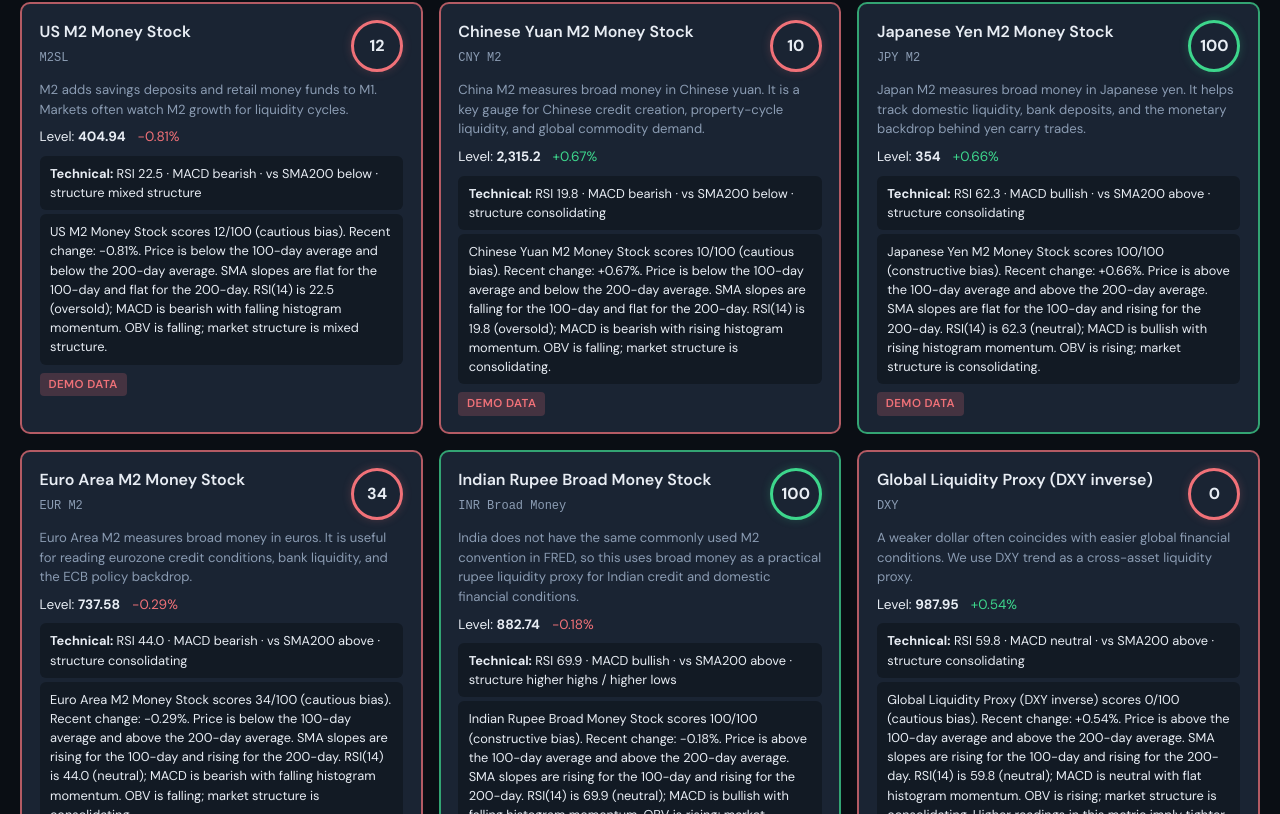
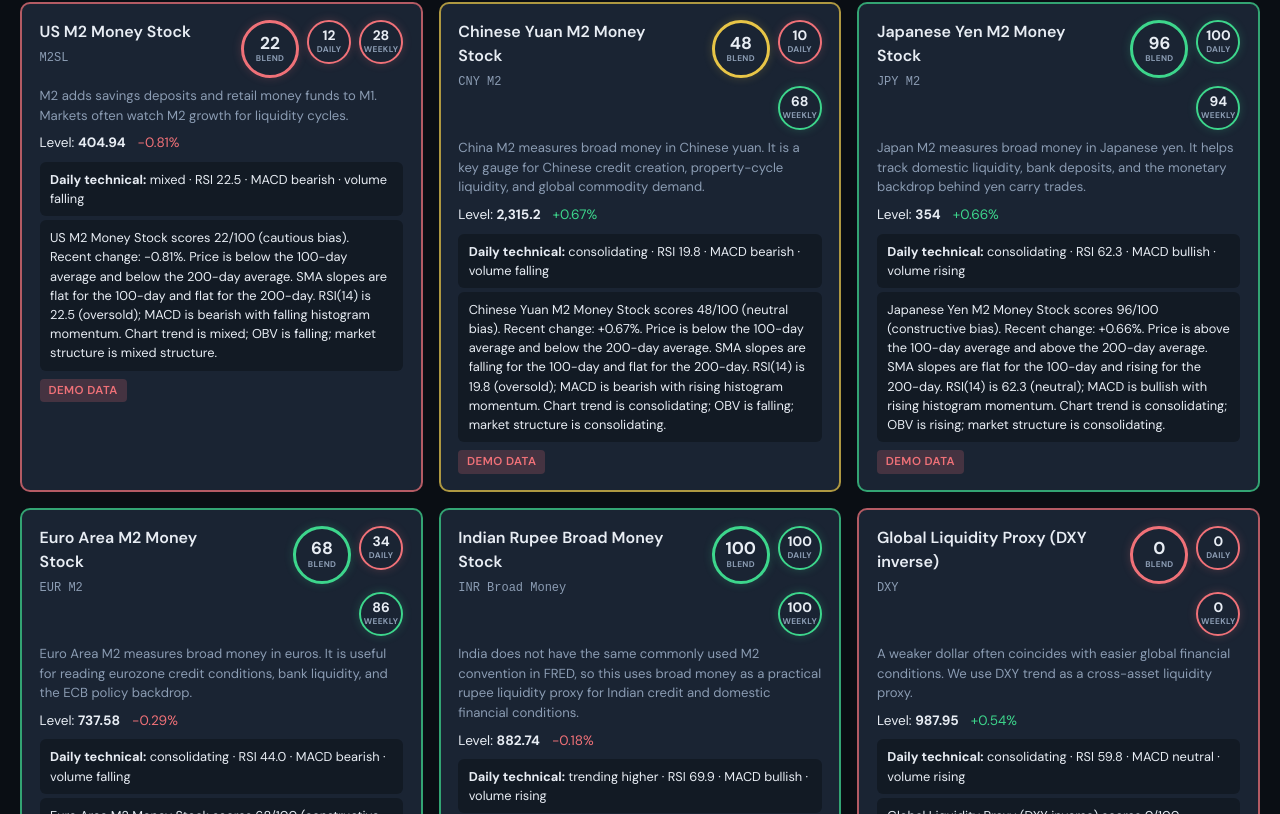
Before and after one commit to oscar121212/global-finance-dashboard, a React (Vite) app: page / in a window 1280 px wide. Shown: the part 1226-2040 px from the top of the page. Built offline with nearby package versions, Linux system fonts and the light colour scheme; no server answers.

Commit message:
Add blended daily and weekly technical scores

```diff
--- a/src/components/DetailPage.tsx
+++ b/src/components/DetailPage.tsx
@@ -202,45 +202,70 @@ function scoreClass(score: number): "strong" | "mid" | "low" {
   return "mid";
 }
 
-function scoreBreakdown(metric: MetricResult): { label: string; value: string }[] {
-  const tech = metric.technical;
+function scoreBreakdown(
+  metric: MetricResult,
+  timeframe: "daily" | "weekly",
+): { label: string; value: string }[] {
+  const tech = timeframe === "daily" ? metric.dailyTechnical : metric.weeklyTechnical;
+  const score = timeframe === "daily" ? metric.dailyScore : metric.weeklyScore;
+  const period = timeframe === "daily" ? "day" : "week";
+  const periodPlural = timeframe === "daily" ? "days" : "weeks";
+  const periodAdverb = timeframe === "daily" ? "daily" : "weekly";
   const items: { label: string; value: string }[] = [
+    {
+      label: "Score timeframe",
+      value:
+        timeframe === "daily"
+          ? "Uses the latest daily closes. SMA100/SMA200 are daily moving averages, SMA slopes compare now vs 20 trading days ago, MACD/RSI are daily, OBV checks recent daily volume, and market structure uses roughly the last 60 trading days."
+          : "Uses weekly closes built from the price history. SMA100/SMA200 are 100-week and 200-week moving averages, SMA slopes compare now vs 20 weeks ago, MACD/RSI are weekly, OBV checks weekly volume, and market structure uses roughly the last 60 weeks.",
+    },
     { label: "Base score", value: "Starts at 50/100" },
     {
-      label: "Price vs 100-day SMA",
+      label: "Chart trend",
+      value:
+        tech.chartTrend === "trending higher"
+          ? "Trending higher: price action and/or moving averages show an upward chart trend"
+          : tech.chartTrend === "trending lower"
+            ? "Trending lower: price action and/or moving averages show a downward chart trend"
+            : tech.chartTrend === "consolidating"
+              ? "Consolidating: price is moving sideways in a relatively tight range"
+              : "Mixed: the signals do not agree strongly enough to call a clean trend",
+    },
+    {
+      label: `Price vs 100-${period} SMA`,
       value:
         tech.vsSma100 === "above"
-          ? "Price above SMA100 adds +10"
+          ? `Price above 100-${period} SMA adds +10`
           : tech.vsSma100 === "below"
-            ? "Price below SMA100 subtracts -10"
-            : "Price near SMA100 adds 0",
+            ? `Price below 100-${period} SMA subtracts -10`
+            : `Price near 100-${period} SMA adds 0`,
     },
     {
-      label: "Price vs 200-day SMA",
+      label: `Price vs 200-${period} SMA`,
       value:
         tech.vsSma200 === "above"
-          ? "Price above SMA200 adds +10"
+          ? `Price above 200-${period} SMA adds +10`
           : tech.vsSma200 === "below"
-            ? "Price below SMA200 subtracts -10"
-            : "Price near SMA200 adds 0",
+            ? `Price below 200-${period} SMA subtracts -10`
+            : `Price near 200-${period} SMA adds 0`,
     },
     {
-      label: "100-day SMA slope",
+      label: `100-${period} SMA slope`,
       value:
         tech.sma100Slope === "rising"
-          ? "Rising SMA100 adds +8"
+          ? `Rising 100-${period} SMA adds +8`
           : tech.sma100Slope === "falling"
-            ? "Falling SMA100 subtracts -8"
-            : `${tech.sma100Slope} SMA100 adds 0`,
+            ? `Falling 100-${period} SMA subtracts -8`
+            : `${tech.sma100Slope} 100-${period} SMA adds 0`,
     },
     {
-      label: "200-day SMA slope",
+      label: `200-${period} SMA slope`,
       value:
         tech.sma200Slope === "rising"
-          ? "Rising SMA200 adds +8"
+          ? `Rising 200-${period} SMA adds +8`
           : tech.sma200Slope === "falling"
-            ? "Falling SMA200 subtracts -8"
-            : `${tech.sma200Slope} SMA200 adds 0`,
+            ? `Falling 200-${period} SMA subtracts -8`
+            : `${tech.sma200Slope} 200-${period} SMA adds 0`,
     },
   ];
 
@@ -270,9 +295,9 @@ function scoreBreakdown(metric: MetricResult): { label: string; value: string }[
     label: "OBV volume confirmation",
     value:
       tech.obvTrend === "rising"
-        ? "Rising OBV adds +8 because volume is confirming accumulation"
+        ? `Rising OBV adds +8 because ${periodAdverb} volume is confirming accumulation`
         : tech.obvTrend === "falling"
-          ? "Falling OBV subtracts -8 because volume is confirming distribution"
+          ? `Falling OBV subtracts -8 because ${periodAdverb} volume is confirming distribution`
           : `${tech.obvTrend} OBV adds 0`,
   });
 
@@ -280,9 +305,9 @@ function scoreBreakdown(metric: MetricResult): { label: string; value: string }[
     label: "Market structure",
     value:
       tech.marketStructure === "higher highs / higher lows"
-        ? "Higher highs and higher lows add +12"
+        ? `Higher highs and higher lows across recent ${periodPlural} add +12`
         : tech.marketStructure === "lower highs / lower lows"
-          ? "Lower highs and lower lows subtract -12"
+          ? `Lower highs and lower lows across recent ${periodPlural} subtract -12`
           : tech.marketStructure === "consolidating"
             ? "Consolidation subtracts -2 until price breaks out"
             : `${tech.marketStructure} adds 0`,
@@ -303,8 +328,8 @@ function scoreBreakdown(metric: MetricResult): { label: string; value: string }[
   }
 
   items.push({
-    label: "Final score",
-    value: `${metric.score}/100 (${scoreLabel(metric.score)})`,
+    label: `${timeframe === "daily" ? "Daily" : "Weekly"} score`,
+    value: `${score}/100 (${scoreLabel(score)})`,
   });
 
   return items;
@@ -372,10 +397,25 @@ function MetricDetail({ metric }: { metric: MetricResult }) {
           <p className="detail-eyebrow">{metric.instrument.category}</p>
           <h1>{metric.instrument.name}</h1>
           <p>{metric.instrument.explanation}</p>
+          <p>
+            Main score blends the weekly trend and daily timing: 65% weekly and
+            35% daily. Weekly carries more weight for the broader setup, while
+            daily keeps shorter-term moves visible.
+          </p>
         </div>
-        <div className={`detail-score ${scoreClass(metric.score)}`}>
-          <span>{metric.score}</span>
-          <small>{scoreLabel(metric.score)} / 100</small>
+        <div style={{ display: "flex", gap: "0.75rem", flexWrap: "wrap" }}>
+          <div className={`detail-score primary ${scoreClass(metric.score)}`}>
+            <span>{metric.score}</span>
+            <small>{scoreLabel(metric.score)} blend / 100</small>
+          </div>
+          <div className={`detail-score secondary ${scoreClass(metric.dailyScore)}`}>
+            <span>{metric.dailyScore}</span>
+            <small>daily {scoreLabel(metric.dailyScore)} / 100</small>
+          </div>
+          <div className={`detail-score secondary ${scoreClass(metric.weeklyScore)}`}>
+            <span>{metric.weeklyScore}</span>
+            <small>weekly {scoreLabel(metric.weeklyScore)} / 100</small>
+          </div>
         </div>
       </header>
 
@@ -416,7 +456,10 @@ function MetricDetail({ metric }: { metric: MetricResult }) {
         </article>
         <article className="detail-panel">
           <h2>Technical Read</h2>
-          <p>{metric.technical.summary}</p>
+          <h3>Daily Read</h3>
+          <p>{metric.dailyTechnical.summary}</p>
+          <h3>Weekly Read</h3>
+          <p>{metric.weeklyTechnical.summary}</p>
           <p>{metric.narrative}</p>
           {metric.isDemo && (
             <p className="detail-note">
@@ -426,14 +469,51 @@ function MetricDetail({ metric }: { metric: MetricResult }) {
           )}
         </article>
         <article className="detail-panel" id="score-breakdown">
-          <h2>Score Breakdown</h2>
+          <h2>Score Blend</h2>
           <p>
-            This is the scoring recipe behind the ranking out of 100 for this
-            metric.
+            The headline score used across the dashboard is the weighted blend:
+            65% weekly ({metric.weeklyScore}) plus 35% daily ({metric.dailyScore}),
+            rounded and capped between 0 and 100.
           </p>
           <div className="score-breakdown-list">
-            {scoreBreakdown(metric).map((item) => (
-              <div key={item.label}>
+            <div>
+              <strong>Main score</strong>
+              <span>{metric.score}/100 ({scoreLabel(metric.score)})</span>
+            </div>
+            <div>
+              <strong>Weekly score</strong>
+              <span>{metric.weeklyScore}/100, weighted higher to emphasize the broader trend.</span>
+            </div>
+            <div>
+              <strong>Daily score</strong>
+              <span>{metric.dailyScore}/100, used as a shorter-term timing input.</span>
+            </div>
+          </div>
+        </article>
+        <article className="detail-panel">
+          <h2>Daily Score Breakdown</h2>
+          <p>
+            This is the shorter-term technical score before blending. It affects
+            35% of the headline score.
+          </p>
+          <div className="score-breakdown-list">
+            {scoreBreakdown(metric, "daily").map((item) => (
+              <div key={`daily-${item.label}`}>
+                <strong>{item.label}</strong>
+                <span>{item.value}</span>
+              </div>
+            ))}
+          </div>
+        </article>
+        <article className="detail-panel">
+          <h2>Weekly Score Breakdown</h2>
+          <p>
+            This is the weekly scoring recipe. It uses weekly closes and
+            weekly versions of the same technical framework.
+          </p>
+          <div className="score-breakdown-list">
+            {scoreBreakdown(metric, "weekly").map((item) => (
+              <div key={`weekly-${item.label}`}>
                 <strong>{item.label}</strong>
                 <span>{item.value}</span>
               </div>
@@ -517,7 +597,7 @@ function RadarDetail({
                 {weakest.map((metric) => (
                   <li key={metric.instrument.id}>
                     <a href={`#/metric/${metric.instrument.id}`}>
-                      {metric.instrument.name}: {metric.score}/100
+                      {metric.instrument.name}: {metric.score}/100 blend (D {metric.dailyScore}, W {metric.weeklyScore})
                     </a>
                   </li>
                 ))}
@@ -529,7 +609,7 @@ function RadarDetail({
                 {strongest.map((metric) => (
                   <li key={metric.instrument.id}>
                     <a href={`#/metric/${metric.instrument.id}`}>
-                      {metric.instrument.name}: {metric.score}/100
+                      {metric.instrument.name}: {metric.score}/100 blend (D {metric.dailyScore}, W {metric.weeklyScore})
                     </a>
                   </li>
                 ))}
@@ -554,7 +634,7 @@ function RadarDetail({
             {metrics.map((metric) => (
               <a href={`#/metric/${metric.instrument.id}`} key={metric.instrument.id}>
                 <span>{metric.instrument.name}</span>
-                <strong>{metric.score}/100</strong>
+                <strong>{metric.score}/100 blend</strong>
               </a>
             ))}
           </div>
@@ -587,6 +667,8 @@ function GlobalScoreDetail({ categories }: { categories: CategorySummary[] }) {
           <p>
             The global score is the average of all instrument scores. This page shows which
             assets are pulling the dashboard higher and which are dragging it lower.
+            Rankings use the blended score, which weights weekly trend at 65% and daily
+            timing at 35%.
           </p>
         </div>
         <div className={`detail-score ${scoreClass(globalScore)}`}>
--- a/src/components/MetricCard.tsx
+++ b/src/components/MetricCard.tsx
@@ -7,9 +7,11 @@ function scoreClass(score: number): string {
 }
 
 export default function MetricCard({ metric }: { metric: MetricResult }) {
-  const { instrument, score, price, changePct, technical, narrative, isDemo } =
+  const { instrument, score, dailyScore, weeklyScore, price, changePct, technical, narrative, isDemo } =
     metric;
   const cls = scoreClass(score);
+  const dailyCls = scoreClass(dailyScore);
+  const weeklyCls = scoreClass(weeklyScore);
 
   return (
     <article className={`card ${cls}`}>
@@ -22,13 +24,32 @@ export default function MetricCard({ metric }: { metric: MetricResult }) {
           </h3>
           <span className="symbol">{instrument.symbol}</span>
         </div>
-        <a
-          className={`score-ring ${cls}`}
-          href={`#/metric/${instrument.id}`}
-          title="View score breakdown"
-        >
-          {score}
-        </a>
+        <div className="score-stack">
+          <a
+            className={`score-ring primary ${cls}`}
+            href={`#/metric/${instrument.id}`}
+            title="View blended score breakdown"
+          >
+            <span>{score}</span>
+            <small>Blend</small>
+          </a>
+          <a
+            className={`score-ring compact ${dailyCls}`}
+            href={`#/metric/${instrument.id}`}
+            title="View daily score breakdown"
+          >
+            <span>{dailyScore}</span>
+            <small>Daily</small>
+          </a>
+          <a
+            className={`score-ring compact ${weeklyCls}`}
+            href={`#/metric/${instrument.id}`}
+            title="View weekly score breakdown"
+          >
+            <span>{weeklyScore}</span>
+            <small>Weekly</small>
+          </a>
+        </div>
       </div>
 
       <p className="explain">{instrument.explanation}</p>
@@ -53,9 +74,9 @@ export default function MetricCard({ metric }: { metric: MetricResult }) {
       )}
 
       <p className="ta">
-        <strong>Technical:</strong> RSI {technical.rsi14.toFixed(1)} · MACD{" "}
-        {technical.macdBias} · vs SMA200 {technical.vsSma200} · structure{" "}
-        {technical.marketStructure}
+        <strong>Daily technical:</strong> {technical.chartTrend} · RSI{" "}
+        {technical.rsi14.toFixed(1)} · MACD {technical.macdBias} · volume{" "}
+        {technical.obvTrend}
       </p>
 
       <p className="ta" style={{ marginTop: "-0.25rem" }}>
--- a/src/index.css
+++ b/src/index.css
@@ -254,6 +254,13 @@ button {
   color: var(--gold-light);
 }
 
+.score-stack {
+  display: flex;
+  flex-wrap: wrap;
+  justify-content: flex-end;
+  gap: 0.5rem;
+}
+
 .score-ring {
   flex-shrink: 0;
   width: 52px;
@@ -267,6 +274,29 @@ button {
   border: 3px solid var(--gold);
   color: var(--text);
   text-decoration: none;
+  flex-direction: column;
+  line-height: 1;
+}
+
+.score-ring.primary {
+  width: 58px;
+  height: 58px;
+  font-size: 1.08rem;
+}
+
+.score-ring.compact {
+  width: 44px;
+  height: 44px;
+  border-width: 2px;
+  font-size: 0.86rem;
+}
+
+.score-ring small {
+  margin-top: 0.2rem;
+  font-size: 0.52rem;
+  color: var(--muted);
+  text-transform: uppercase;
+  letter-spacing: 0.04em;
 }
 
 .score-ring.strong {
@@ -566,6 +596,16 @@ button {
   text-decoration: none;
 }
 
+.detail-score.primary {
+  min-width: 124px;
+  min-height: 104px;
+}
+
+.detail-score.secondary {
+  min-width: 94px;
+  min-height: 82px;
+}
+
 .detail-score.strong {
   border-color: var(--green);
   box-shadow: 0 0 0 1px rgba(61, 214, 140, 0.25);
@@ -586,6 +626,10 @@ button {
   font-size: 2.4rem;
   font-weight: 700;
   line-height: 1;
+}
+
+.detail-score.secondary span {
+  font-size: 1.8rem;
 }
 
 .detail-score small {
--- a/src/lib/demoData.ts
+++ b/src/lib/demoData.ts
@@ -1,5 +1,5 @@
 import type { HistoryPoint, InstrumentConfig } from "../types";
-import { analyzeTechnicals, buildNarrative, scoreFromTechnicals } from "./technicalAnalysis";
+import { analyzeTechnicals, aggregateWeeklyHistory, buildNarrative, combineTimeframeScores, scoreFromTechnicals } from "./technicalAnalysis";
 import type { MetricResult } from "../types";
 
 function seededRandom(seed: string): () => number {
@@ -48,12 +48,21 @@ export function buildDemoMetric(instrument: InstrumentConfig): MetricResult {
     instrument.id === "global-liq" ||
     instrument.category === "rates";
 
-  const score = scoreFromTechnicals(closes, {
+  const weeklyHistory = aggregateWeeklyHistory(history);
+  const weeklyCloses = weeklyHistory.map((point) => point.value);
+  const dailyScore = scoreFromTechnicals(closes, {
     invert,
     isYield: isYield && instrument.category === "bonds",
     isVix,
   }, history);
-  const technical = analyzeTechnicals(closes, invert, history);
+  const weeklyScore = scoreFromTechnicals(weeklyCloses, {
+    invert,
+    isYield: isYield && instrument.category === "bonds",
+    isVix,
+  }, weeklyHistory);
+  const score = combineTimeframeScores(dailyScore, weeklyScore);
+  const dailyTechnical = analyzeTechnicals(closes, invert, history);
+  const weeklyTechnical = analyzeTechnicals(weeklyCloses, invert, weeklyHistory);
   const price = closes[closes.length - 1]!;
   const prev = closes[closes.length - 2] ?? price;
   const changePct = ((price - prev) / prev) * 100;
@@ -61,12 +70,16 @@ export function buildDemoMetric(instrument: InstrumentConfig): MetricResult {
   return {
     instrument,
     score,
+    dailyScore,
+    weeklyScore,
     price,
     changePct,
     closes,
     history,
-    technical,
-    narrative: buildNarrative(instrument.name, score, technical, changePct),
+    technical: dailyTechnical,
+    dailyTechnical,
+    weeklyTechnical,
+    narrative: buildNarrative(instrument.name, score, dailyTechnical, changePct),
     updatedAt: new Date().toISOString(),
     isDemo: true,
   };
--- a/src/lib/marketData.ts
+++ b/src/lib/marketData.ts
@@ -2,7 +2,9 @@ import type { HistoryPoint, InstrumentConfig, MetricResult } from "../types";
 import { buildDemoMetric } from "./demoData";
 import {
   analyzeTechnicals,
+  aggregateWeeklyHistory,
   buildNarrative,
+  combineTimeframeScores,
   scoreFromTechnicals,
 } from "./technicalAnalysis";
 
@@ -410,8 +412,13 @@ export async function fetchMetric(
     instrument.id === "global-liq" ||
     (instrument.category === "rates" && instrument.id !== "fed");
 
-  const score = scoreFromTechnicals(closes, { invert, isYield, isVix }, history);
-  const technical = analyzeTechnicals(closes, invert, history);
+  const weeklyHistory = aggregateWeeklyHistory(history);
+  const weeklyCloses = weeklyHistory.map((point) => point.value);
+  const dailyScore = scoreFromTechnicals(closes, { invert, isYield, isVix }, history);
+  const weeklyScore = scoreFromTechnicals(weeklyCloses, { invert, isYield, isVix }, weeklyHistory);
+  const score = combineTimeframeScores(dailyScore, weeklyScore);
+  const dailyTechnical = analyzeTechnicals(closes, invert, history);
+  const weeklyTechnical = analyzeTechnicals(weeklyCloses, invert, weeklyHistory);
 
   if (price === undefined) price = closes[closes.length - 1];
   if (changePct === undefined && closes.length > 1) {
@@ -423,15 +430,19 @@ export async function fetchMetric(
   return {
     instrument,
     score,
+    dailyScore,
+    weeklyScore,
     price,
     changePct,
     closes,
     history,
-    technical,
+    technical: dailyTechnical,
+    dailyTechnical,
+    weeklyTechnical,
     narrative: buildNarrative(
       instrument.name,
       score,
-      technical,
+      dailyTechnical,
       changePct,
     ),
     updatedAt: new Date().toISOString(),
--- a/src/lib/technicalAnalysis.ts
+++ b/src/lib/technicalAnalysis.ts
@@ -4,6 +4,27 @@ export function sma(values: number[], period: number): number | null {
   if (values.length < period) return null;
   const slice = values.slice(-period);
   return slice.reduce((a, b) => a + b, 0) / period;
+}
+
+export function aggregateWeeklyHistory(history: HistoryPoint[]): HistoryPoint[] {
+  const byWeek = new Map<string, HistoryPoint>();
+
+  for (const point of [...history].sort((a, b) => a.date.localeCompare(b.date))) {
+    const date = new Date(`${point.date}T00:00:00Z`);
+    const day = date.getUTCDay();
+    const diffToMonday = (day + 6) % 7;
+    date.setUTCDate(date.getUTCDate() - diffToMonday);
+    const key = date.toISOString().slice(0, 10);
+    const existing = byWeek.get(key);
+
+    byWeek.set(key, {
+      date: point.date,
+      value: point.value,
+      volume: (existing?.volume ?? 0) + (point.volume ?? 0),
+    });
+  }
+
+  return Array.from(byWeek.values());
 }
 
 export function rsi(closes: number[], period = 14): number {
@@ -140,6 +161,38 @@ function marketStructure(closes: number[]): TechnicalSignals["marketStructure"]
   return "mixed structure";
 }
 
+function chartTrend(
+  structure: TechnicalSignals["marketStructure"],
+  vsSma100: TechnicalSignals["vsSma100"],
+  vsSma200: TechnicalSignals["vsSma200"],
+  sma100Slope: TechnicalSignals["sma100Slope"],
+  sma200Slope: TechnicalSignals["sma200Slope"],
+): TechnicalSignals["chartTrend"] {
+  if (structure === "higher highs / higher lows") return "trending higher";
+  if (structure === "lower highs / lower lows") return "trending lower";
+  if (structure === "consolidating") return "consolidating";
+
+  if (
+    vsSma100 === "above" &&
+    vsSma200 === "above" &&
+    sma100Slope === "rising" &&
+    sma200Slope !== "falling"
+  ) {
+    return "trending higher";
+  }
+
+  if (
+    vsSma100 === "below" &&
+    vsSma200 === "below" &&
+    sma100Slope === "falling" &&
+    sma200Slope !== "rising"
+  ) {
+    return "trending lower";
+  }
+
+  return "mixed";
+}
+
 function cmp(a: number, b: number, tolerance = 0.002): "above" | "below" | "at" {
   const pct = Math.abs(a - b) / (b || 1);
   if (pct < tolerance) return "at";
@@ -163,6 +216,7 @@ export function analyzeTechnicals(
   const vsSma200 = s200 ? cmp(last, s200) : "at";
   const sma100Slope = slope(closes, 100);
   const sma200Slope = slope(closes, 200);
+  const trend = chartTrend(structure, vsSma100, vsSma200, sma100Slope, sma200Slope);
   const macdBias: TechnicalSignals["macdBias"] =
     Math.abs(macdResult.histogram) < Math.abs(last || 1) * 0.0005
       ? "neutral"
@@ -183,7 +237,7 @@ export function analyzeTechnicals(
     `Price is ${vsSma100} the 100-day average and ${vsSma200} the 200-day average.`,
     `SMA slopes are ${sma100Slope} for the 100-day and ${sma200Slope} for the 200-day.`,
     `RSI(14) is ${rsi14.toFixed(1)} (${rsiLabel}); MACD is ${macdBias} with ${macdHistogramTrend} histogram momentum.`,
-    `OBV is ${obv}; market structure is ${structure}.`,
+    `Chart trend is ${trend}; OBV is ${obv}; market structure is ${structure}.`,
     invertScore ? "Higher readings in this metric imply tighter conditions." : "",
   ]
     .filter(Boolean)
@@ -201,6 +255,7 @@ export function analyzeTechnicals(
     macdBias,
     macdHistogramTrend,
     obvTrend: obv,
+    chartTrend: trend,
     marketStructure: structure,
     summary,
   };
@@ -258,6 +313,11 @@ export function scoreFromTechnicals(
   return Math.max(0, Math.min(100, Math.round(score)));
 }
 
+export function combineTimeframeScores(dailyScore: number, weeklyScore: number): number {
+  const blended = weeklyScore * 0.65 + dailyScore * 0.35;
+  return Math.max(0, Math.min(100, Math.round(blended)));
+}
+
 export function buildNarrative(
   name: string,
   score: number,
--- a/src/types.ts
+++ b/src/types.ts
@@ -38,6 +38,7 @@ export interface TechnicalSignals {
   macdBias: "bullish" | "bearish" | "neutral";
   macdHistogramTrend: "rising" | "falling" | "flat";
   obvTrend: "rising" | "falling" | "flat" | "unavailable";
+  chartTrend: "trending higher" | "trending lower" | "consolidating" | "mixed";
   marketStructure:
     | "higher highs / higher lows"
     | "lower highs / lower lows"
@@ -56,11 +57,15 @@ export interface HistoryPoint {
 export interface MetricResult {
   instrument: InstrumentConfig;
   score: number;
+  dailyScore: number;
+  weeklyScore: number;
   price?: number;
   changePct?: number;
   closes?: number[];
   history?: HistoryPoint[];
   technical: TechnicalSignals;
+  dailyTechnical: TechnicalSignals;
+  weeklyTechnical: TechnicalSignals;
   narrative: string;
   updatedAt: string;
   isDemo: boolean;
```
Also changed, not shown: src/App.tsx (+4 -3 lines).
